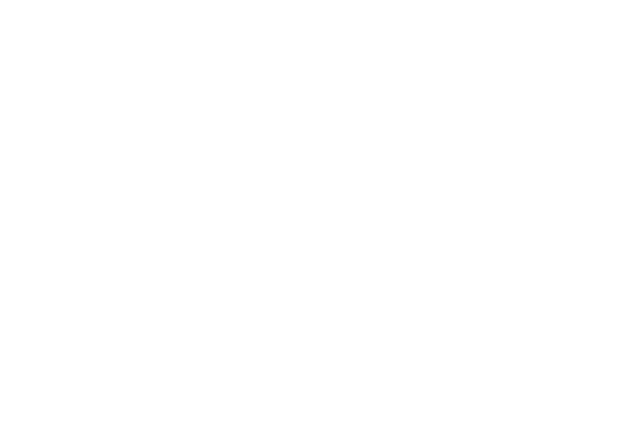
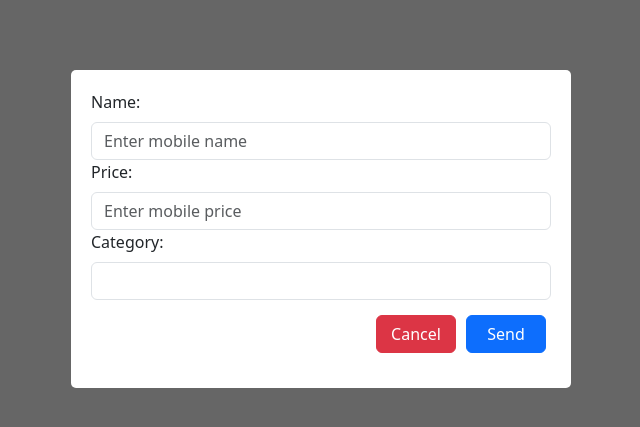
Before and after one commit to Phani-1532/crud, a React (Create React App) app: page / in a window 1280 px wide. Both pictures are taken after a click on the button "Add Product". Shown: the part 171-598 px from the top of the page, without its empty margins (319-959 px from the left). Built offline with nearby package versions, Linux system fonts and the light colour scheme; no server answers.

Commit message:
form functionality added

```diff
--- a/src/Api.js
+++ b/src/Api.js
@@ -6,6 +6,18 @@
    return await axios.get(url)
 }
 
+export async function postData(data){
+   return await axios.post(url, data, {
+      headers: {
+         'Content-Type': 'application/json'
+      }
+   })
+}
+
+export async function updateData(id){
+   return await axios.put(`${url}/${id}`)
+}
+
 export async function deleteData(id){
    return await axios.delete(`${url}/${id}`)
 }
--- a/src/App.js
+++ b/src/App.js
@@ -1,11 +1,19 @@
 import './App.css';
-import {getData, deleteData} from './Api';
+import {getData, postData, updateData, deleteData} from './Api';
 import Table from './Table';
 import Form from './Form';
 import { useEffect, useState } from 'react';
 
 function App() {
   const [data, setData] = useState([])
+  const [form, setForm] = useState(false)
+
+  //for form visibility
+
+  const interChange = () => {
+    setForm(!form)
+  }
+
   useEffect(() => {
     getProducts()
   },[])
@@ -15,18 +23,23 @@
     setData(res.data)
   }
 
+  const postProducts = async () => {
+    let res = await postData()
+    getProducts()
+  }
+
   const deleteProducts = async (id) => {
     await deleteData(id)
     getProducts()
   }
 
-
   return (
    <>
     <div className='wrapper'>
       <h2 className='text-primary'>CRUD Operations</h2>
-      <button className='btn btn-primary'>Add Product</button>
+      <button className='btn btn-primary' onClick={() => interChange()}>Add Product</button>
       <Table data = {data} deleteProducts = {deleteProducts} />
+      {form && <Form interChange = {interChange} />}
     </div>
    </>
   );
--- a/src/Form.js
+++ b/src/Form.js
@@ -1,9 +1,34 @@
 import React from 'react'
 
-function Form() {
+function Form({interChange}) {
   return (
-    <div>
+    <div className='form-overlay'>
+      <form>
+        <div className='form-group'>
+          <label htmlFor='name'>Name:</label>
+          <input type='text' name='name' className='form-control mt-2' id='name' aria-describedby='nameHelp' placeholder='Enter mobile name' />
+        </div>
+        <div className='form-group'>
+          <label htmlFor='price'>Price:</label>
+          <input type='number' name='price' className='form-control mt-2' id='price' aria-describedby='priceHelp' placeholder='Enter mobile price' />
+        </div>
+        <div className='form-group'>
+          <label htmlFor='category'>Category:</label>
+          <select className='form-control mt-2' name='category' id='category'>
+            <option value='-1'></option>
+            <option value='Mobiles'>Mobiles</option>
+            <option value='Laptops'>Laptops</option>
+            <option value="Tv's">Tv's</option>
+            <option value='Wifi'>Wifi</option>
+          </select>
+        </div>
 
+        <button className='btn btn-primary float-end'>Send</button>
+        <button className='btn btn-danger float-end' onClick={(e) => {
+          e.preventDefault()
+          interChange()
+        }}>Cancel</button>
+      </form>
     </div>
   )
 }
--- a/src/Table.js
+++ b/src/Table.js
@@ -20,7 +20,7 @@
           <td>{data.category}</td>
           <td>
             <button className='btn btn-primary m-1'>Edit</button>
-            <button className='btn btn-danger m-1' onClick={() => {deleteProducts(data.id)}}>Delete</button>
+            <button className='btn btn-danger m-1' onClick={() => {deleteProducts(data.id)}}> Delete</button>
           </td>
         </tr>)}
       </tbody>
--- a/src/index.css
+++ b/src/index.css
@@ -3,3 +3,29 @@
     justify-content: center;
     align-items: center;
 }
+
+.form-overlay{
+    position: absolute;
+    top: 0;
+    left: 0;
+    width: 100%;
+    height: 100%;
+    display: flex;
+    justify-content: center;
+    align-items: center;
+    background-color:rgba(0, 0, 0, 0.6);
+    z-index: 2;
+}
+
+form{
+    background-color: #fff;
+    width: 500px;
+    padding: 20px;
+    border-radius: 5px;
+}
+
+form button{
+    margin: 15px 5px;
+    padding: 5px;
+    width: 80px;
+}
```
